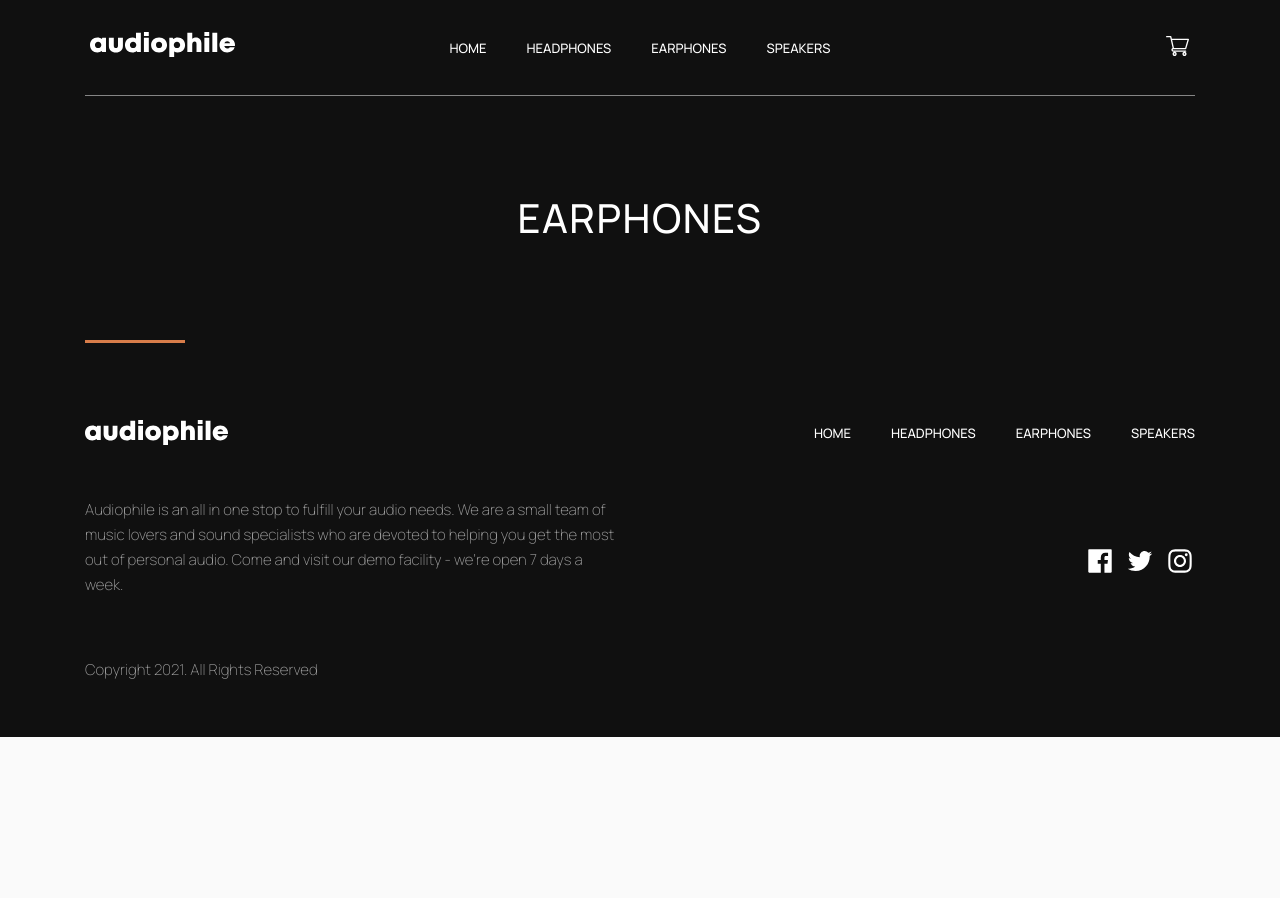
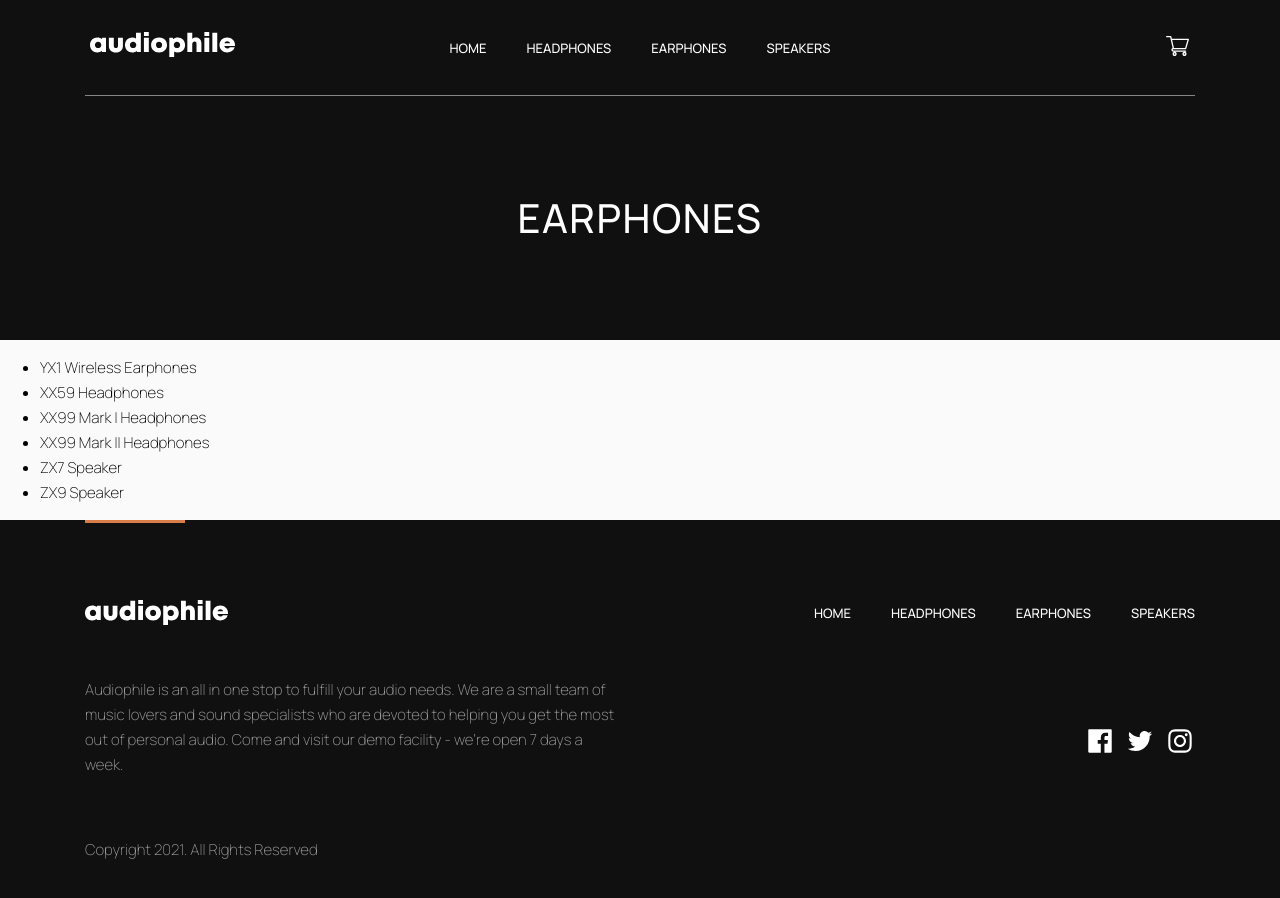
Before and after one commit to IshanVeer/audiophile-ecommerce-app, a Next.js app: page /earphones in a window 1280 px wide. Shown: the top 898 px of the page. Before the commit the page ends 800 px from the top, so only its background shows below. Built offline with nearby package versions, Linux system fonts and the light colour scheme.

Commit message:
mapped products data in the list component

```diff
--- a/src/app/[categories]/page.tsx
+++ b/src/app/[categories]/page.tsx
@@ -2,12 +2,9 @@
 
 import React from "react";
 import css from "./styles.module.css";
+import ProductList from "@/components/product/ProductList";
 
-interface Props {
-  params: {
-    categories: string;
-  };
-}
+
 const DUMMY_DATA = [
   {
     id: 1,
@@ -584,6 +581,14 @@ const DUMMY_DATA = [
     ],
   },
 ];
+interface Props {
+    params: {
+      categories: string;
+    };
+  }
+
+
+
 
 const CategoriesPage = ({ params }: Props) => {
   return (
@@ -591,7 +596,7 @@ const CategoriesPage = ({ params }: Props) => {
       <div className={css.headingContainer}>
         <h2 className={css.heading}>{params.categories}</h2>
       </div>
-      <div></div>
+      <ProductList products={DUMMY_DATA}/>
     </div>
   );
 };
--- a/src/components/product/ProductList.tsx
+++ b/src/components/product/ProductList.tsx
@@ -1,9 +1,21 @@
 
-import React from 'react'
+import React from 'react';
+import css from "./ProductList.module.css";
 
-const ProductList = () => {
+
+const ProductList:React.FC< {products:string[]} > = ({products}) => {
+
+    const productList = products.map((product:any) => <li key={product.id}>{product.name}</li>)
   return (
-    <div>ProductList</div>
+    <div>
+        <div className={css.productListContainer}>
+            <ul>
+                {productList}
+            </ul>
+
+
+        </div>
+    </div>
   )
 }
 
```
